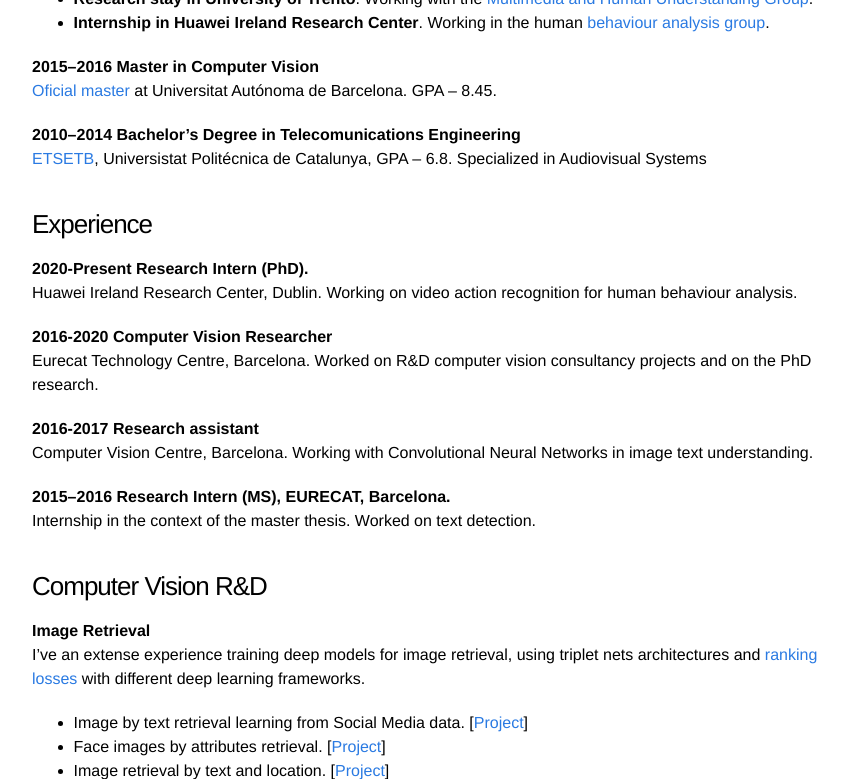
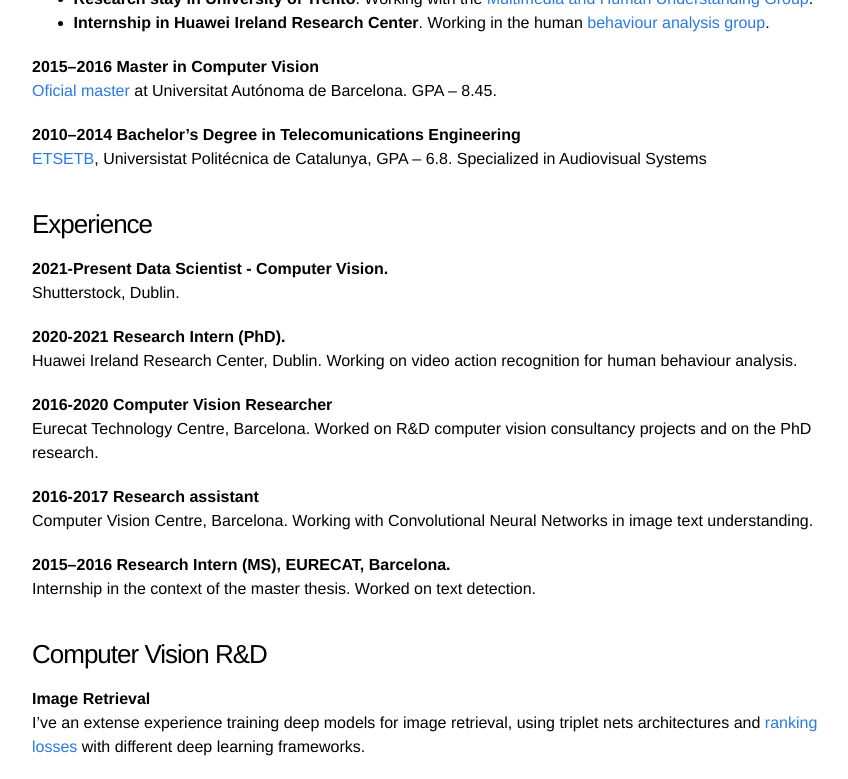
Before and after one commit to gombru/gombru.github.io, a Jekyll site: the page built from about.md, in a window 1280 px wide and 900 px high, scrolled down 1269 px, cut to the strip 0-779 px from the top of the window. Shown: the whole strip, without its empty margins (208-1056 px from the left). Built offline with Jekyll 4.4.1, drawn with Linux system fonts in a browser that asks for light colours; comment, search, counter and statistics services are not loaded.

Commit message:
Update about.md

```diff
--- a/about.md
+++ b/about.md
@@ -80,7 +80,12 @@
 
 ### Experience
 
-**2020-Present Research Intern (PhD).**
+
+**2021-Present Data Scientist - Computer Vision.**
+Shutterstock, Dublin.
+
+
+**2020-2021 Research Intern (PhD).**
 Huawei Ireland Research Center, Dublin. Working on video action recognition for human behaviour analysis.
 
 
```
